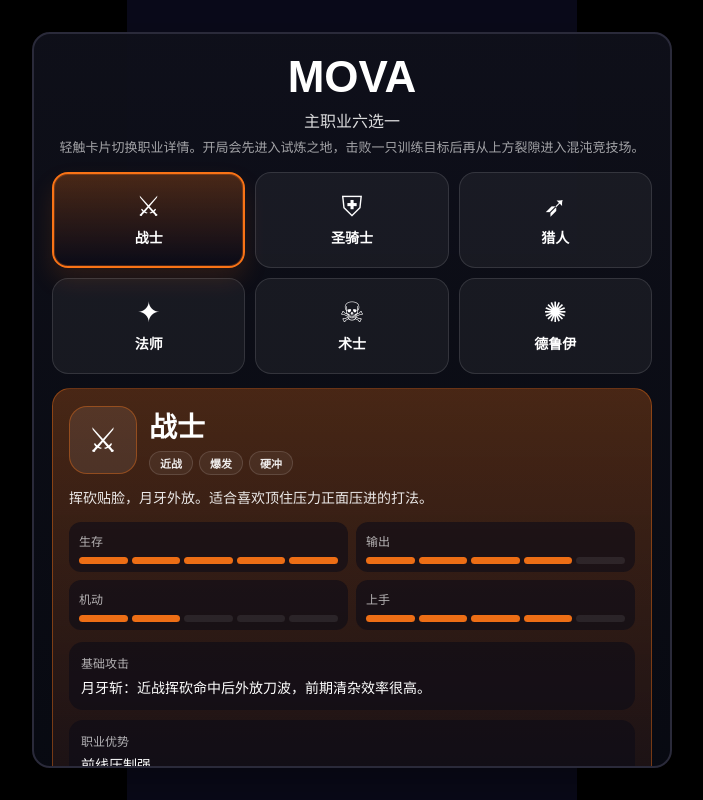
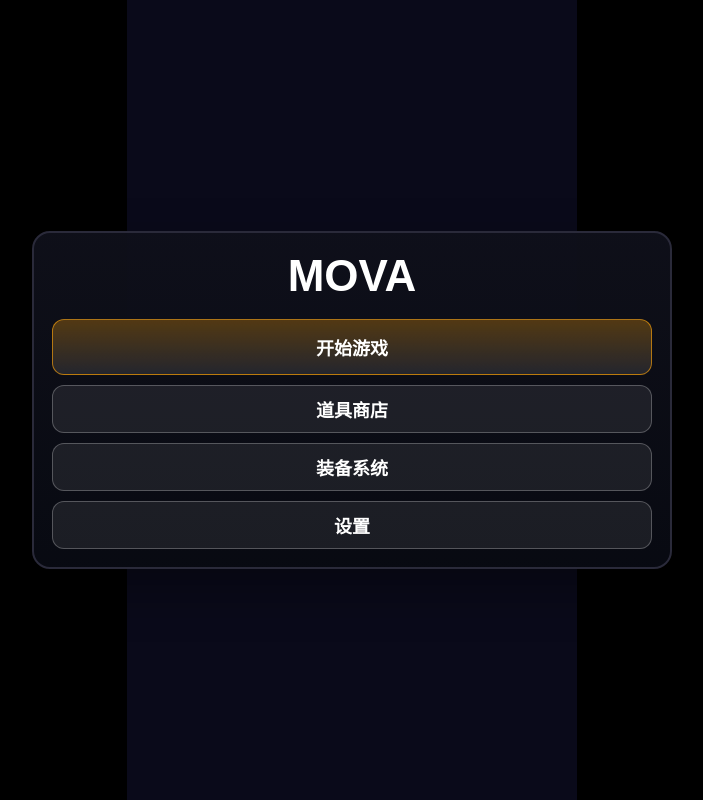
Before and after one commit to minakatamoriya/MOVA, a React app: page / in a window 1280 px wide. Shown: the whole page, without its empty margins (288-991 px from the left). Built offline with nearby package versions, Linux system fonts and the light colour scheme.

Commit message:
修改菜单和试炼之地

```diff
--- a/src/scenes/game/MapFogMixin.js
+++ b/src/scenes/game/MapFogMixin.js
@@ -180,10 +180,53 @@ export function applyMapFogMixin(GameScene) {
     getStartRoomSpawnPoint() {
       const cfg = this.getStartRoomConfig();
       return {
-        // 起始房间：出生点放在正中心，保证 UI/武器选择环不会出屏
+        // 起始房间：正式站位在偏下方，形成“从下往上推进”的阅读顺序
         x: Math.floor(cfg.worldW / 2),
-        y: Math.floor(cfg.worldH / 2)
+        y: Math.floor(cfg.worldH * 0.78)
       };
+    },
+
+    getStartRoomEntryPoint() {
+      const cfg = this.getStartRoomConfig();
+      return {
+        // 入场点更贴近底部，看起来像从下方踏入试炼之地
+        x: Math.floor(cfg.worldW / 2),
+        y: Math.floor(cfg.worldH * 0.93)
+      };
+    },
+
+    playStartRoomEntryIntro() {
+      if (!this.player) return;
+
+      const player = this.player;
+      const destination = this.getStartRoomSpawnPoint();
+
+      if (this._startRoomEntryTween) {
+        try { this._startRoomEntryTween.stop(); } catch (_) { /* ignore */ }
+        this._startRoomEntryTween = null;
+      }
+
+      player.clearAnalogMove?.();
+      player.canMove = false;
+      player.canFire = false;
+      player.isInvincible = true;
+      player.freezeMovementAnimation?.();
+
+      this._startRoomEntryTween = this.tweens.add({
+        targets: player,
+        x: destination.x,
+        y: destination.y,
+        duration: 520,
+        ease: 'Sine.Out',
+        onComplete: () => {
+          this._startRoomEntryTween = null;
+          if (!player || !player.active) return;
+          player.canMove = true;
+          player.canFire = true;
+          player.isInvincible = false;
+          player.freezeMovementAnimation?.();
+        }
+      });
     },
 
     cleanupStartRoomObjects() {
@@ -257,7 +300,7 @@ export function applyMapFogMixin(GameScene) {
       const cam = this.cameras.main;
       cam.setBounds(0, 0, cfg.worldW, cfg.worldH);
 
-      const spawn = this.getStartRoomSpawnPoint();
+      const spawn = this.getStartRoomEntryPoint();
       this.player.setPosition(spawn.x, spawn.y);
       cam.startFollow(this.player, true, 0.18, 0.18);
       cam.setFollowOffset(0, 0);
@@ -290,8 +333,8 @@ export function applyMapFogMixin(GameScene) {
       }
 
       this.spawnStartRoomTutorialTarget();
-
       this.showSceneEntryPresentation?.(this.currentMapInfo, { durationMs: 2000 });
+      this.playStartRoomEntryIntro();
 
       console.log('[StartRoom] entered. weaponSelected=', this.weaponSelected);
     },
@@ -303,17 +346,21 @@ export function applyMapFogMixin(GameScene) {
       const neededExp = Math.max(1, Math.ceil((this.playerData?.maxExp || 120) - (this.playerData?.exp || 0)));
       const target = new TestMinion(this, {
         x: Math.floor(cfg.worldW * 0.5),
-        y: Math.floor(cfg.worldH * 0.40),
+        y: Math.floor(cfg.worldH * 0.14),
         name: '试炼傀儡',
         hp: 20,
         expReward: neededExp,
         size: 24,
         color: 0x9bd7ff,
-        type: 'static',
-        moveSpeed: 0,
-        aggroRadius: 0,
-        shootRange: 0,
-        shootCdMs: 999999,
+        type: 'shooter',
+        moveSpeed: 44,
+        aggroRadius: Math.floor(cfg.worldH),
+        shootRange: 180,
+        shootCdMs: 1650,
+        shootBurstCount: 1,
+        shootBulletCount: 1,
+        shootBulletSpeed: 150,
+        shootBulletDamage: 4,
         contactDamage: 0,
         spawnProtectedUntilVisible: false
       });
@@ -339,8 +386,8 @@ export function applyMapFogMixin(GameScene) {
 
       const cfg = this.getStartRoomConfig();
       const x = Math.floor(cfg.worldW / 2);
-      // 不贴最顶端：留出顶部空间
-      const y = Math.floor(cfg.worldH * 0.20);
+      // 试炼结束后，裂隙出现在最上方区域
+      const y = Math.floor(cfg.worldH * 0.12);
 
       this.startRoomDoorZone = this.add.zone(x, y, cfg.cellSize * 2.0, cfg.cellSize * 1.0);
       this.startRoomDoorActive = true;
--- a/src/ui/App.jsx
+++ b/src/ui/App.jsx
@@ -383,7 +383,9 @@ export default function App() {
   const [floatingInfoText, setFloatingInfoText] = useState('');
   const [gameViewportRect, setGameViewportRect] = useState(() => getGameViewportRect());
   const [selectedMenuCore, setSelectedMenuCore] = useState(MENU_CLASS_OPTIONS[0]?.id || 'warrior');
+  const [menuScreen, setMenuScreen] = useState('home');
   const floatingInfoTimerRef = useRef(null);
+  const prevSceneKeyRef = useRef(sceneKey);
 
   const showFloatingInfo = (text) => {
     const t = String(text || '').trim();
@@ -495,6 +497,13 @@ export default function App() {
     // 离开主菜单时自动关闭设置弹层
     if (sceneKey !== 'MenuScene' && settingsOpen) setSettingsOpen(false);
   }, [sceneKey, settingsOpen]);
+
+  useEffect(() => {
+    if (sceneKey === 'MenuScene' && prevSceneKeyRef.current !== 'MenuScene') {
+      setMenuScreen('home');
+    }
+    prevSceneKeyRef.current = sceneKey;
+  }, [sceneKey]);
 
   useEffect(() => {
     // 离开游戏内或查看菜单关闭时，自动关闭退出确认
@@ -1776,9 +1785,42 @@ export default function App() {
             }}
           >
             <div style={{ fontSize: menuViewportCompact ? 34 : 44, fontWeight: 900, textAlign: 'center', marginBottom: 6 }}>MOVA</div>
+
+            {menuScreen === 'home' ? (
+              <>
+                <div style={{ display: 'flex', flexDirection: 'column', gap: 10, marginTop: 18 }}>
+                  <button
+                    type="button"
+                    onClick={() => setMenuScreen('classSelect')}
+                    style={{
+                      ...menuBtnStyle,
+                      width: '100%',
+                      height: 56,
+                      background: 'linear-gradient(180deg, rgba(245,158,11,0.30), rgba(255,255,255,0.10))',
+                      border: '1px solid rgba(245,158,11,0.65)'
+                    }}
+                  >
+                    开始游戏
+                  </button>
+                  <button type="button" onClick={() => uiBus.emit('ui:gotoScene', 'ItemShopScene')} style={{ ...menuBtnStyle, width: '100%' }}>道具商店</button>
+                  <button type="button" onClick={() => uiBus.emit('ui:gotoScene', 'EquipmentScene')} style={{ ...menuBtnStyle, width: '100%' }}>装备系统</button>
+                  <button
+                    type="button"
+                    onClick={() => {
+                      setSettingsOpen(true);
+                      uiBus.emit('ui:settings:request');
+                    }}
+                    style={{ ...menuBtnStyle, width: '100%' }}
+                  >
+                    设置
+                  </button>
+                </div>
+              </>
+            ) : (
+              <>
                 <div style={{ opacity: 0.85, textAlign: 'center', marginBottom: 6 }}>主职业六选一</div>
                 <div style={{ opacity: 0.62, textAlign: 'center', fontSize: 13, lineHeight: 1.55, marginBottom: 14 }}>
-              轻触卡片切换职业详情。开局会先进入试炼之地，击败一只训练目标后再从上方裂隙进入混沌竞技场。
+                  轻触卡片切换职业详情。确认后会直接以该职业进入试炼之地。
                 </div>
 
                 <div style={{ display: 'grid', gridTemplateColumns: 'repeat(3, minmax(0, 1fr))', gap: 10, marginBottom: 14 }}>
@@ -1920,24 +1962,21 @@ export default function App() {
                 <div style={{ display: 'flex', flexDirection: 'row', flexWrap: 'wrap', gap: 10 }}>
                   <button
                     type="button"
+                    onClick={() => setMenuScreen('home')}
+                    style={{ ...menuBtnStyle, width: 'auto', flex: '1 1 48%' }}
+                  >
+                    返回
+                  </button>
+                  <button
+                    type="button"
                     onClick={() => uiBus.emit('ui:gotoScene', 'GameScene', { selectedMainCore: selectedMenuClass?.id || 'warrior' })}
-                style={{ ...menuBtnStyle, width: 'auto', flex: '1 1 100%', height: 54, background: `linear-gradient(180deg, ${selectedMenuClass?.accent || 'rgba(255,255,255,0.12)'}, rgba(255,255,255,0.10))`, border: `1px solid ${selectedMenuClass?.color || 'rgba(255,255,255,0.25)'}` }}
+                    style={{ ...menuBtnStyle, width: 'auto', flex: '1 1 48%', height: 54, background: `linear-gradient(180deg, ${selectedMenuClass?.accent || 'rgba(255,255,255,0.12)'}, rgba(255,255,255,0.10))`, border: `1px solid ${selectedMenuClass?.color || 'rgba(255,255,255,0.25)'}` }}
                   >
                     以{selectedMenuClass?.name || '该职业'}进入试炼之地
                   </button>
-              <button type="button" onClick={() => uiBus.emit('ui:gotoScene', 'ItemShopScene')} style={{ ...menuBtnStyle, width: 'auto', flex: '1 1 48%' }}>道具商店</button>
-              <button type="button" onClick={() => uiBus.emit('ui:gotoScene', 'EquipmentScene')} style={{ ...menuBtnStyle, width: 'auto', flex: '1 1 48%' }}>装备系统</button>
-              <button
-                type="button"
-                onClick={() => {
-                  setSettingsOpen(true);
-                  uiBus.emit('ui:settings:request');
-                }}
-                style={{ ...menuBtnStyle, width: 'auto', flex: '1 1 48%' }}
-              >
-                设置
-              </button>
-            </div>
+                </div>
+              </>
+            )}
           </div>
         </div>
       ) : null}
```
Lines whose indentation alone changed are shown as unchanged.
